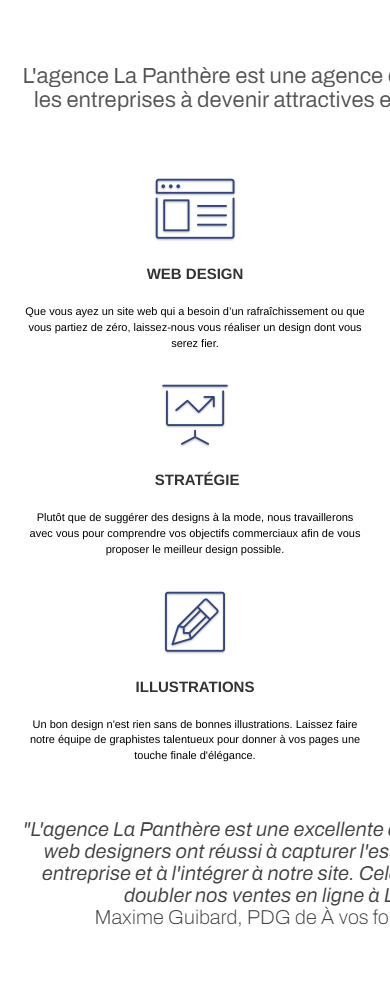
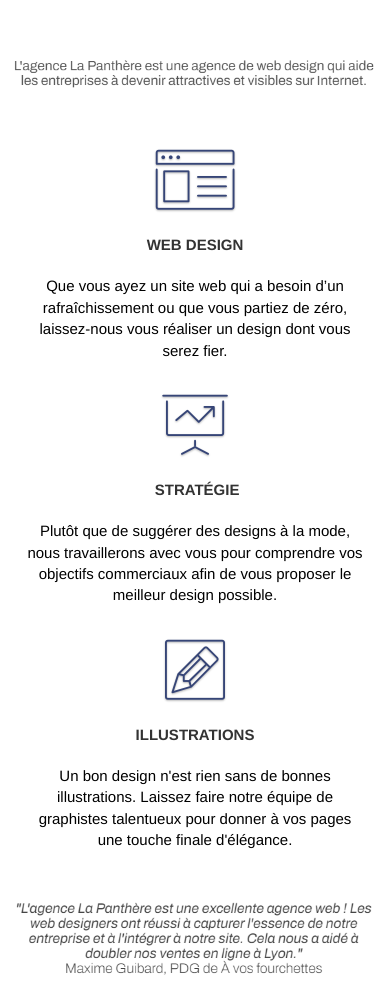
Before and after one commit to MrACIID/Projet4Opti, a plain HTML site: page index.html in a window 390 px wide. Shown: the part 413-1410 px from the top of the page. Drawn offline with Linux system fonts and the light colour scheme.

Commit message:
fix taille img, fontsize

```diff
--- a/index.html
+++ b/index.html
@@ -84,7 +84,7 @@
 	<div class="container bloc-md">
 		<div class="row">
 			<div class="col-sm-12 text-center">
-				<img alt="agence web, agence web paris, web design paris, stratégie web" src="img/title.png" width="634" height="75"/>
+				<img alt="agence web, agence web paris, web design paris, stratégie web" src="img/title.png"/>
 			</div>
 		</div>
 		<div class="row voffset-lg med-width-whitespace">
@@ -124,7 +124,7 @@
 		</div>
 		<div class="row voffset-lg voffset">
 			<div class="col-xs-12 col-md-8 col-md-offset-2 text-center">
-				<img alt="agence web, agence web paris, web design paris, stratégie web" src="img/citation.png" width="567" height="145"/>
+				<img alt="agence web, agence web paris, web design paris, stratégie web" src="img/citation.png"/>
 
 			</div>
 		</div>
--- a/style.css
+++ b/style.css
@@ -677,7 +677,7 @@ a {
 }
 
 p {
-    font-size: 11px;
+    font-size: 15px;
 }
 
 .tight-width-whitespace {
@@ -741,8 +741,8 @@ h4 {
 
 .portfolio-thumb {
     margin-bottom: 24px;
-    height:270px;
-    width: 270px;
+    height:100%;
+    width: 100%;
 }
 
 .portfolio-row {
@@ -826,6 +826,19 @@ h4 {
 .bg-presentation {
     background-image: url("img/image-de-presentation.avif");
 }
+
+.col-sm-12.text-center img {
+    height: 100%;
+    width: 100%;
+    max-width: 500px;
+}
+
+.col-xs-12.col-md-8.col-md-offset-2.text-center img {
+    height: 100%;
+    width: 100%;
+    max-width:567px;
+}
+
 
 @media (max-width: 1024px) {
     .bloc {
```
